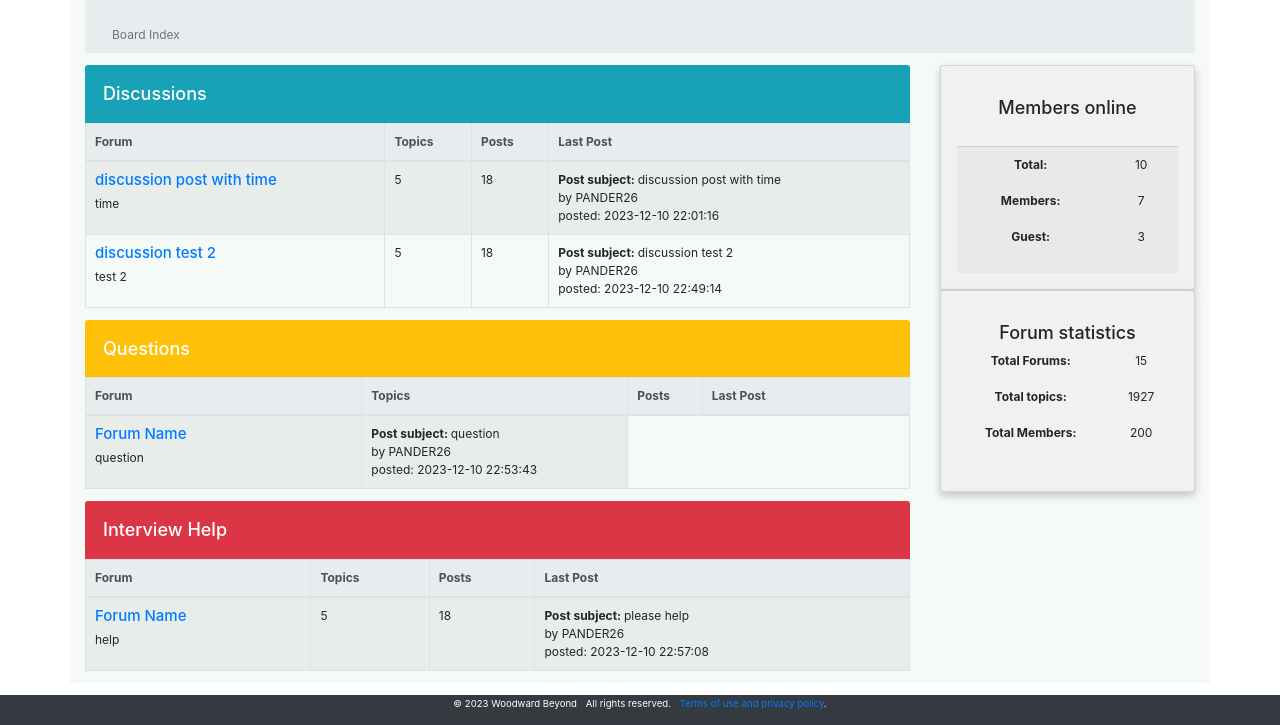
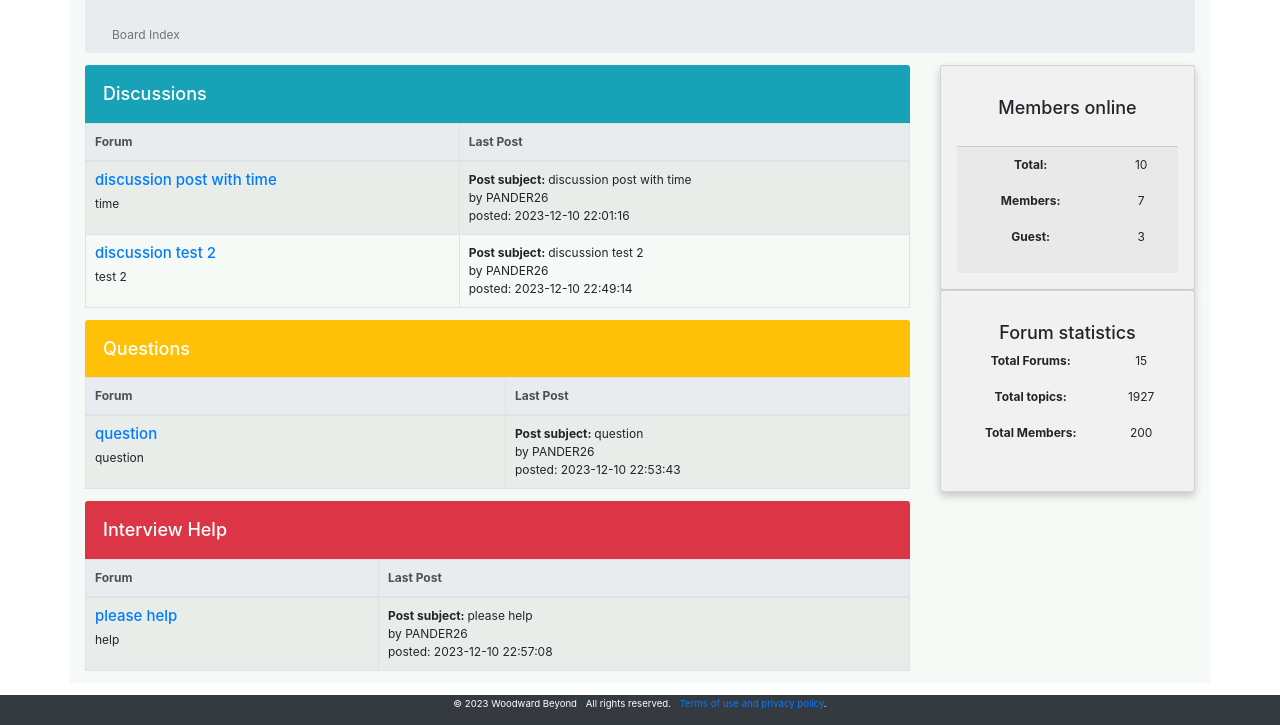
Before and after one commit to sketch-prime/3155-group-final-project, a Flask app: page /index.html in a window 1280 px wide. Shown: the part 99-824 px from the top of the page. Run offline with Flask 3, Linux system fonts and the light colour scheme; data comes from the database, SQL or seed files in the repository; both versions use the stored data as it was after the commit; some libraries are stand-ins or nearby versions.

Commit message:
added stuff

```diff
--- a/app.py
+++ b/app.py
@@ -70,10 +70,13 @@ def get_post(id):
 
     # Fetch posts from the database
     cursor.execute('''
-        SELECT posts.id, posts.title, posts.content, posts.category, posts.author_id, users.username, posts.timestamp
+        SELECT posts.id, posts.title, posts.content, posts.category, posts.author_id, users.username,
+               COUNT(replies.id) AS reply_count
         FROM posts
         JOIN users ON posts.author_id = users.id
+        LEFT JOIN replies ON posts.id = replies.post_id
         WHERE posts.id = ?
+        GROUP BY posts.id, users.id
     ''', (id,))
     post = cursor.fetchone()
 
--- a/templates/index.html
+++ b/templates/index.html
@@ -53,8 +53,6 @@
         <thead class="thead-light">
             <tr>
                 <th scope="col" class="forum-col">Forum</th>
-                <th scope="col">Topics</th>
-                <th scope="col">Posts</th>
                 <th scope="col">Last Post</th>
             </tr>
         </thead>
@@ -70,12 +68,6 @@
 
                         </td>
                         <td>
-                            <div>5</div>
-                        </td>
-                        <td>
-                            <div>18</div>
-                        </td>
-                        <td>
                             <div><span class="font-weight-bold"> Post subject: </span>{{ post['title'] }}</div>
                             <div>by {{ post['username'] }}</div>
                             <div> posted: {{ post['timestamp'] }}</div>
@@ -85,13 +77,12 @@
             {% endfor %}
         </tbody>
     </table>
+
     <h2 class="h4 text-white bg-warning mb-0 p-4 rounded-top">Questions</h2>
     <table class ="table table-striped table-bordered table-fixed">
         <thead class="thead-light">
             <tr>
                 <th scope="col" class="forum-col">Forum</th>
-                <th scope="col">Topics</th>
-                <th scope="col">Posts</th>
                 <th scope="col" class="last-post-col">Last Post</th>
             </tr>
         </thead>
@@ -100,7 +91,7 @@
                 {% if post['category'] == 'Question' %}
                     <tr>
                         <td>
-                            <h3 class="h5"><a href="post.html/{{post['id']}}">Forum Name</a></h3>
+                            <h3 class="h5"><a href="{{ url_for('view_post', id=post.id) }}">{{ post['title'] }}</a></h3>
                             <div class="fixed-table-content">
                                 <p>{{ post['content'] }} </p>
                             </div>
@@ -121,8 +112,6 @@
         <thead class="thead-light">
             <tr>
                 <th scope="col">Forum</th>
-                <th scope="col">Topics</th>
-                <th scope="col">Posts</th>
                 <th scope="col">Last Post</th>
             </tr>
         </thead>
@@ -131,17 +120,11 @@
                 {% if post['category'] == 'Interview Help' %}
                     <tr>
                         <td>
-                            <h3 class="h5"><a href= "post.html/{{post['id']}}" >Forum Name</a></h3>
+                            <h3 class="h5"><a href="{{ url_for('view_post', id=post.id) }}">{{ post['title'] }}</a></h3>
                             <div class="fixed-table-content">
                                 <p>{{ post['content'] }} </p>
                             </div>
 
-                        </td>
-                        <td>
-                            <div>5</div>
-                        </td>
-                        <td>
-                            <div>18</div>
                         </td>
                         <td>
                             <div><span class="font-weight-bold"> Post subject: </span>{{ post['title'] }}</div>
--- a/templates/profile.html
+++ b/templates/profile.html
@@ -104,7 +104,6 @@
     </section>  -->
 
     <footer class="small bg-dark text-white">
-        <div class="container">
             <ul class="list-inline">
                 <li class="list-inline-item">&copy; 2023 Woodward Beyond</li>
                 <li class="list-inline-item">All rights reserved.</li>
```
Also changed, not shown: templates/view-post.html (+0 -8 lines), database/wb.db.
